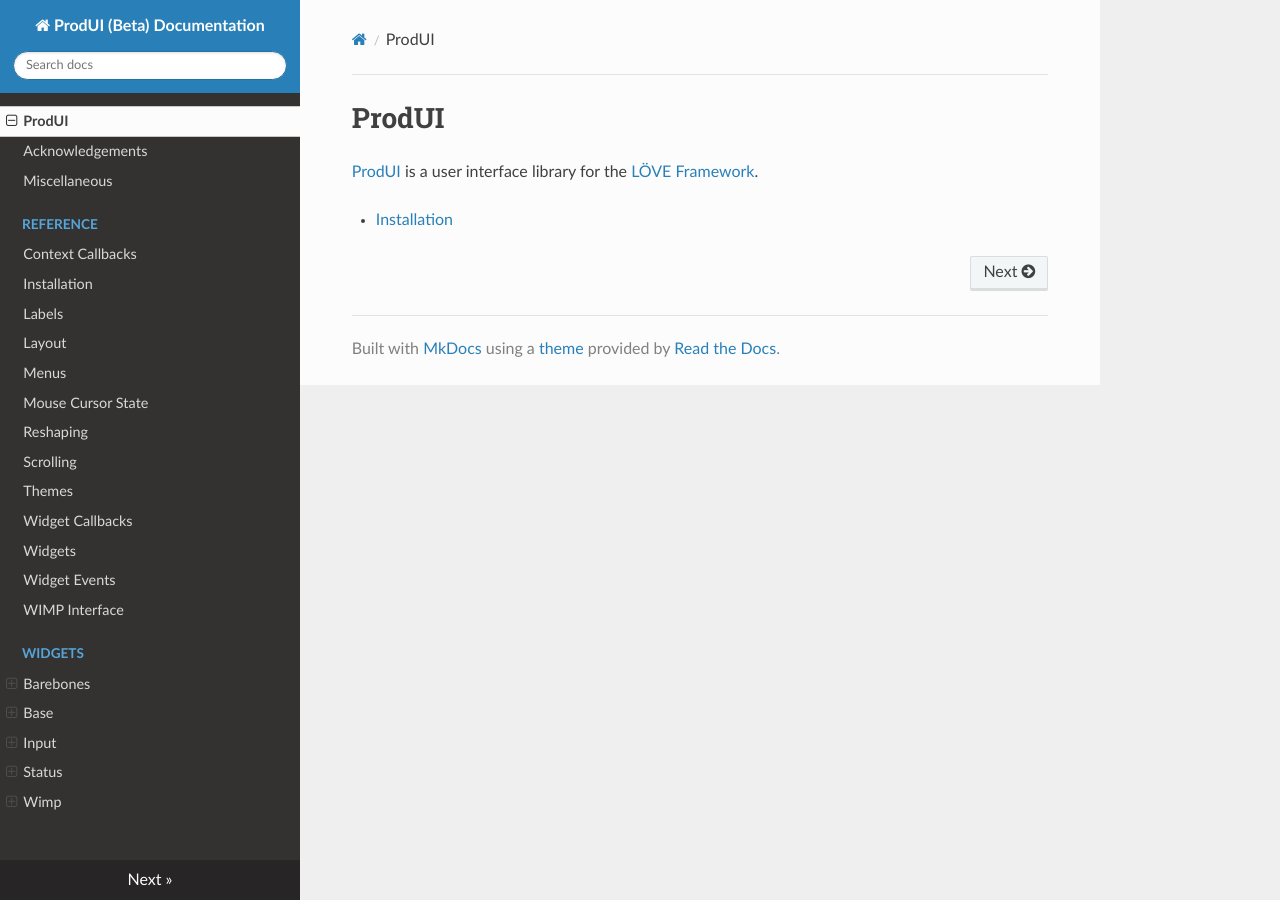
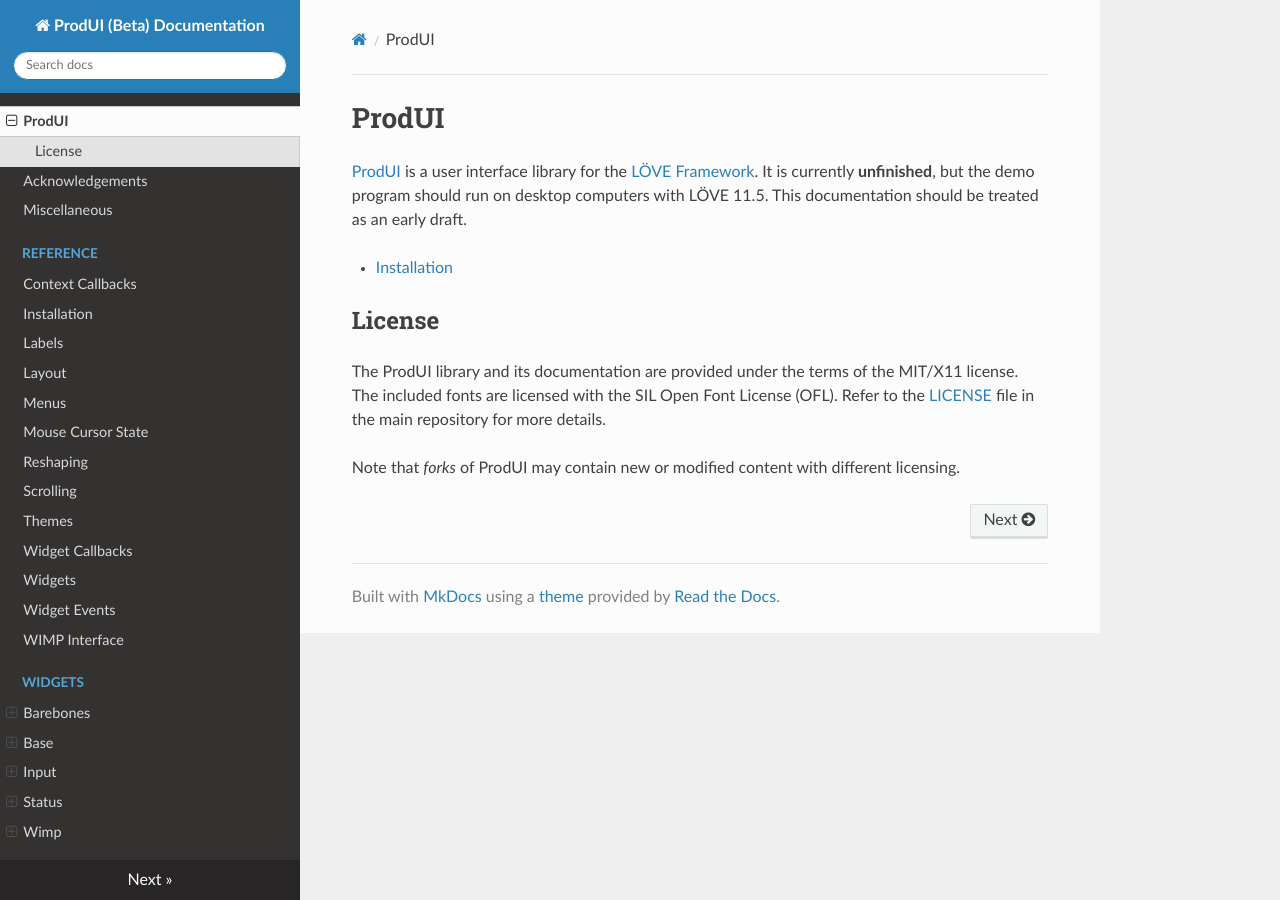
Before and after one commit to frank-f-trafton/prod_ui_docs, an MkDocs documentation site: the page built from docs/index.md, in a window 1280 px wide. Built offline with MkDocs 1.6.1, drawn with Linux system fonts in a browser that asks for light colours; nearby versions of some CDN libraries.

```diff
--- a/docs/index.md
+++ b/docs/index.md
@@ -1,6 +1,13 @@
 # ProdUI
 
-[ProdUI](https://www.github.com/rabbitboots/prod_ui_wip) is a user interface library for the [LÖVE Framework](https://love2d.org/).
+[ProdUI](https://www.github.com/rabbitboots/prod_ui_wip) is a user interface library for the [LÖVE Framework](https://love2d.org/). It is currently **unfinished**, but the demo program should run on desktop computers with LÖVE 11.5. This documentation should be treated as an early draft.
 
 
 * [Installation](reference/installation.md)
+
+
+## License
+
+The ProdUI library and its documentation are provided under the terms of the MIT/X11 license. The included fonts are licensed with the SIL Open Font License (OFL). Refer to the [LICENSE](https://github.com/rabbitboots/prod_ui_wip/blob/main/LICENSE) file in the main repository for more details.
+
+Note that *forks* of ProdUI may contain new or modified content with different licensing.
```
Also changed, not shown: README.md (+2 -14 lines), 1 other file.
